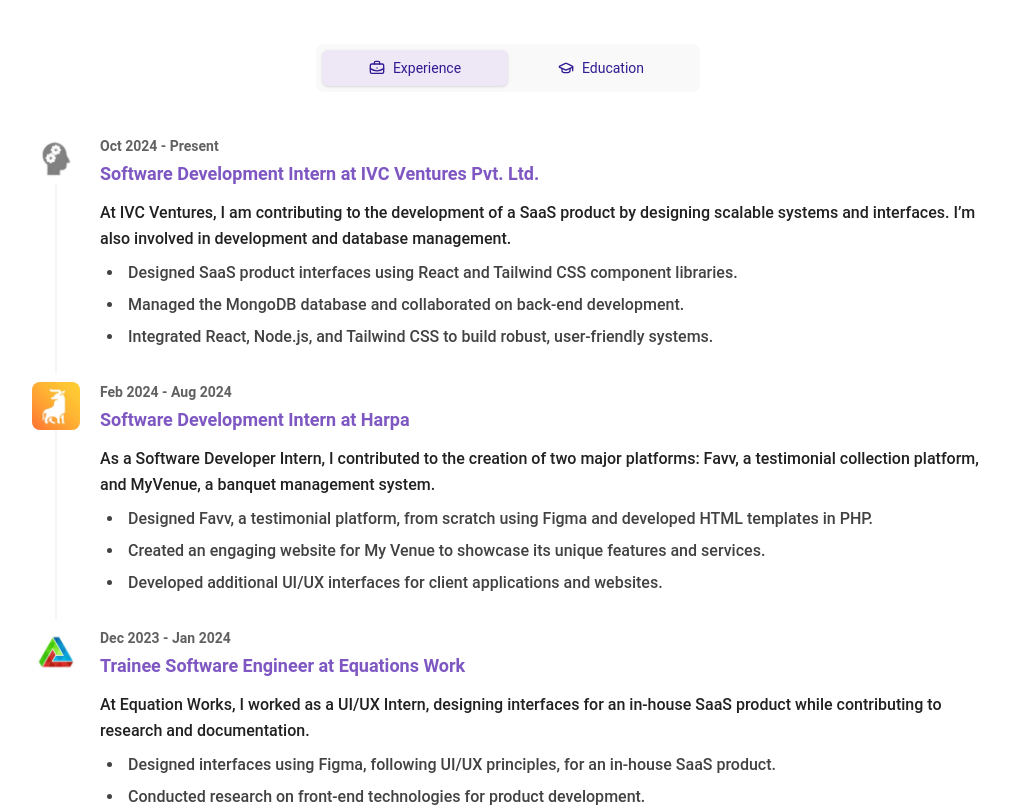
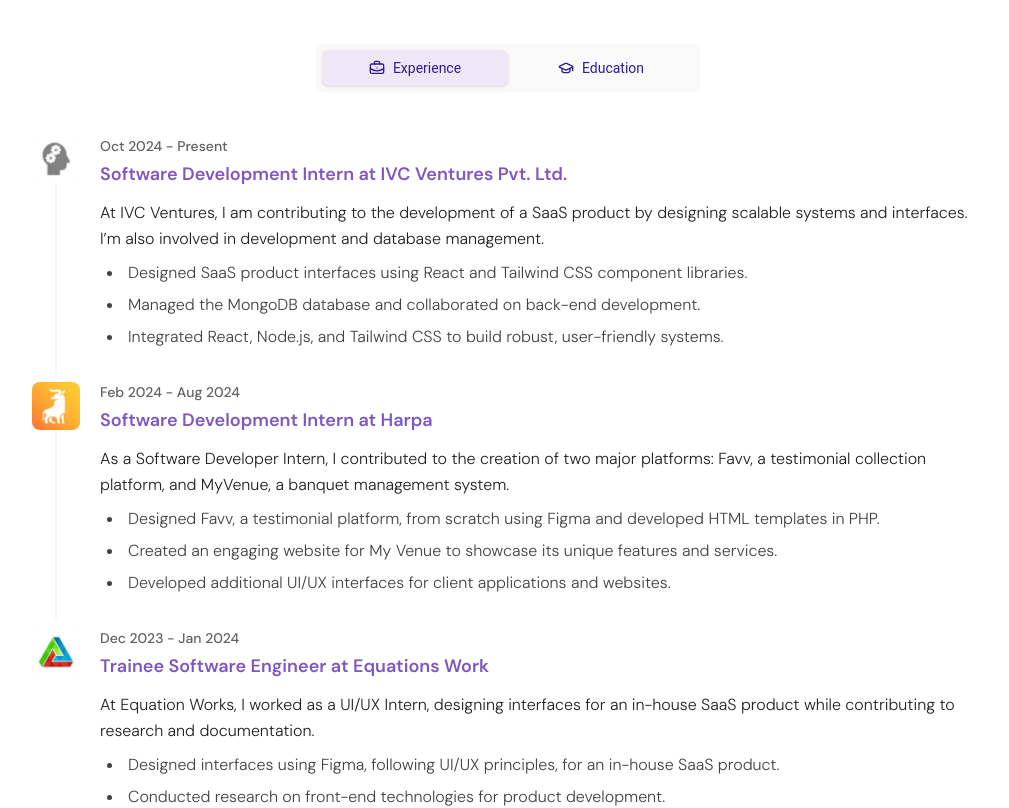
Before and after one commit to OmThakkar/portfolio, a React (Vite) app: page / in a window 1280 px wide. Shown: the part 3580-4388 px from the top of the page, without its empty margins (132-1141 px from the left). Built offline with nearby package versions, Linux system fonts and the light colour scheme.

Commit message:
Fix: Timeline Item

```diff
--- a/src/components/TimelineItem.jsx
+++ b/src/components/TimelineItem.jsx
@@ -3,22 +3,22 @@
 const TimelineItem = ({ img, tenure, title, description, achievements }) => {
 
   return (
-    <div className="group relative flex gap-x-4 md:gap-x-5 w-full">
+    <div className="group relative flex gap-x-4 md:gap-x-5 w-full font-dm-sans">
       <div className="relative group-last:after:hidden after:absolute after:top-8 after:bottom-2 after:start-5 lg:after:start-6 after:w-px after:-translate-x-[0.5px] after:bg-gray-200 dark:after:bg-gray-700">
         <div className="relative z-10 w-10 h-10 lg:w-12 lg:h-12 overflow-hidden rounded-lg bg-deep-purple-50/50 dark:bg-deep-purple-50/10">
           <img src={img} alt={title} className="w-full h-full object-contain" />
         </div>
       </div>
       <div className="grow pb-8 group-last:pb-0">
-        <h6 className="text-sm font-semibold text-gray-700 dark:text-gray-200">{tenure}</h6>
+        <h6 className="text-sm font-medium text-gray-700 dark:text-gray-200">{tenure}</h6>
 
         <h4 className="sub-heading mt-1">{title}</h4>
 
-        <p className="mt-3 max-w-screen-lg text-gray-900 dark:text-white font-medium">{description}</p>
+        <p className="mt-3 max-w-screen-lg text-gray-900 dark:text-white">{description}</p>
 
         <ul className="list-disc ms-4 md:ms-6 mt-2 space-y-1.5">
           {achievements.map((item, index) => (
-            <li key={index} className="ps-1 dark:text-gray-100 text-gray-800 font-medium">
+            <li key={index} className="ps-1 dark:text-gray-100 text-gray-800">
               {item}
             </li>
           ))}
```
